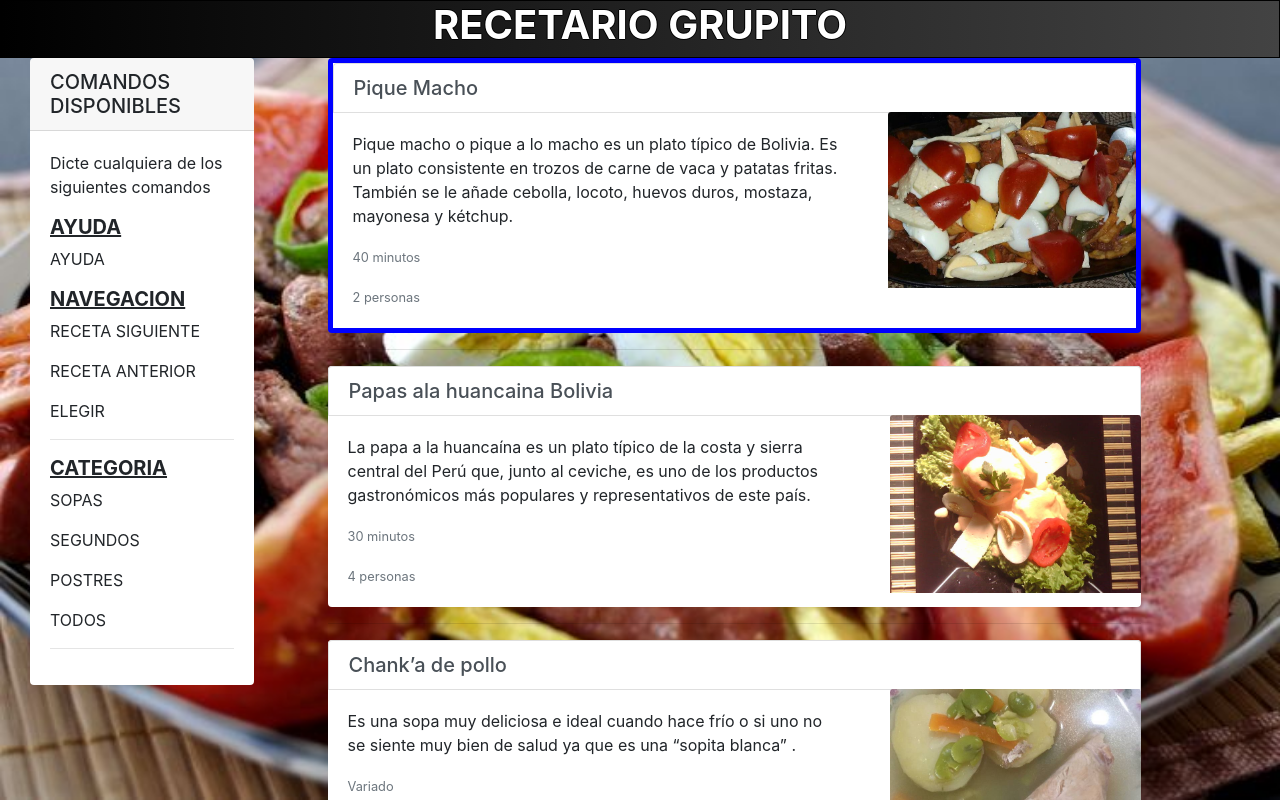
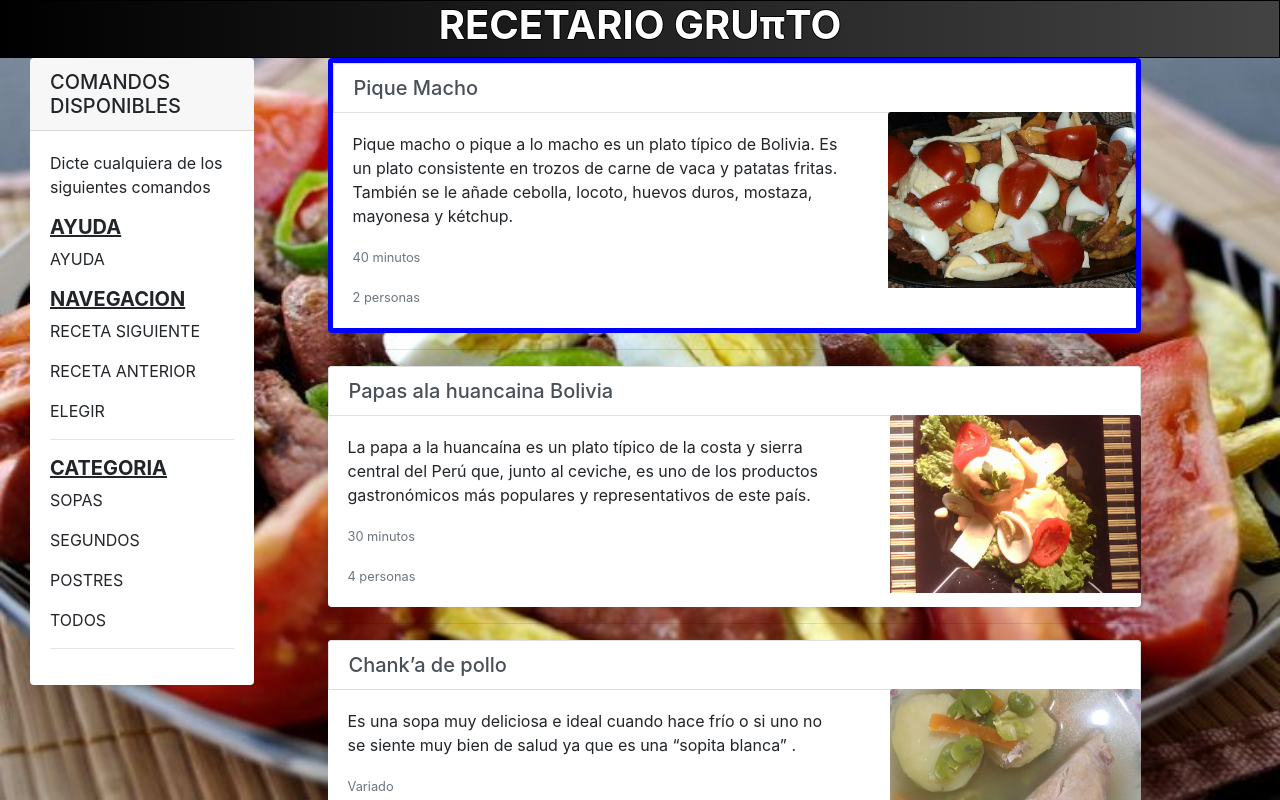
Before and after one commit to rudycinho/cook_book, a plain HTML site: page index.html in a window 1280 px wide. Drawn offline with nearby package versions, Linux system fonts and the light colour scheme.

Commit message:
add README.md

```diff
--- a/index.html
+++ b/index.html
@@ -72,7 +72,7 @@
 <body>
 
     <div class="col-sm-12 header ">
-        <h1 class="text">RECETARIO GRUPITO</h1>
+        <h1 class="text">RECETARIO GRUπTO</h1>
     </div>
 
     <div class="row wallpaper sidebar">
```
Also changed, not shown: 1 other file.
